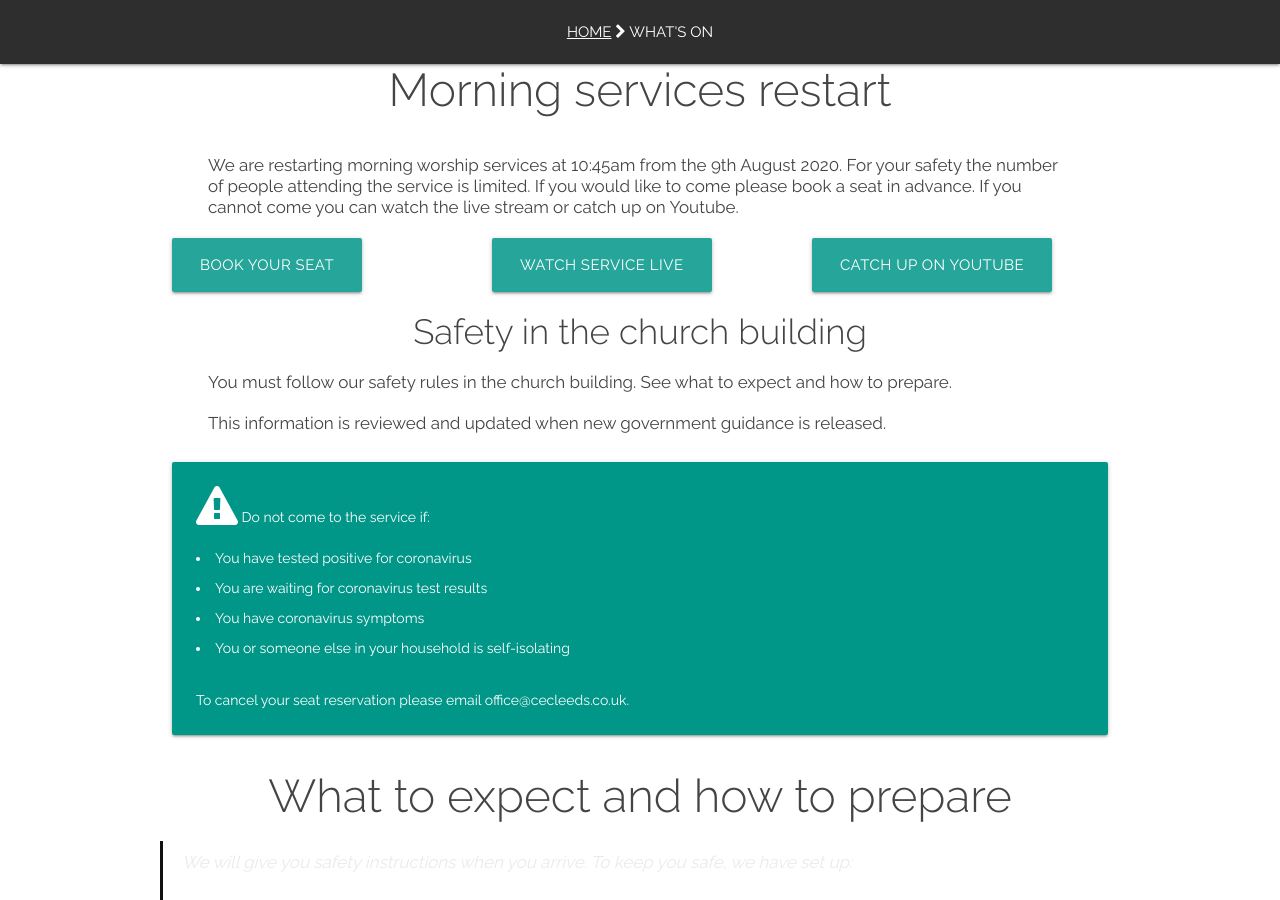
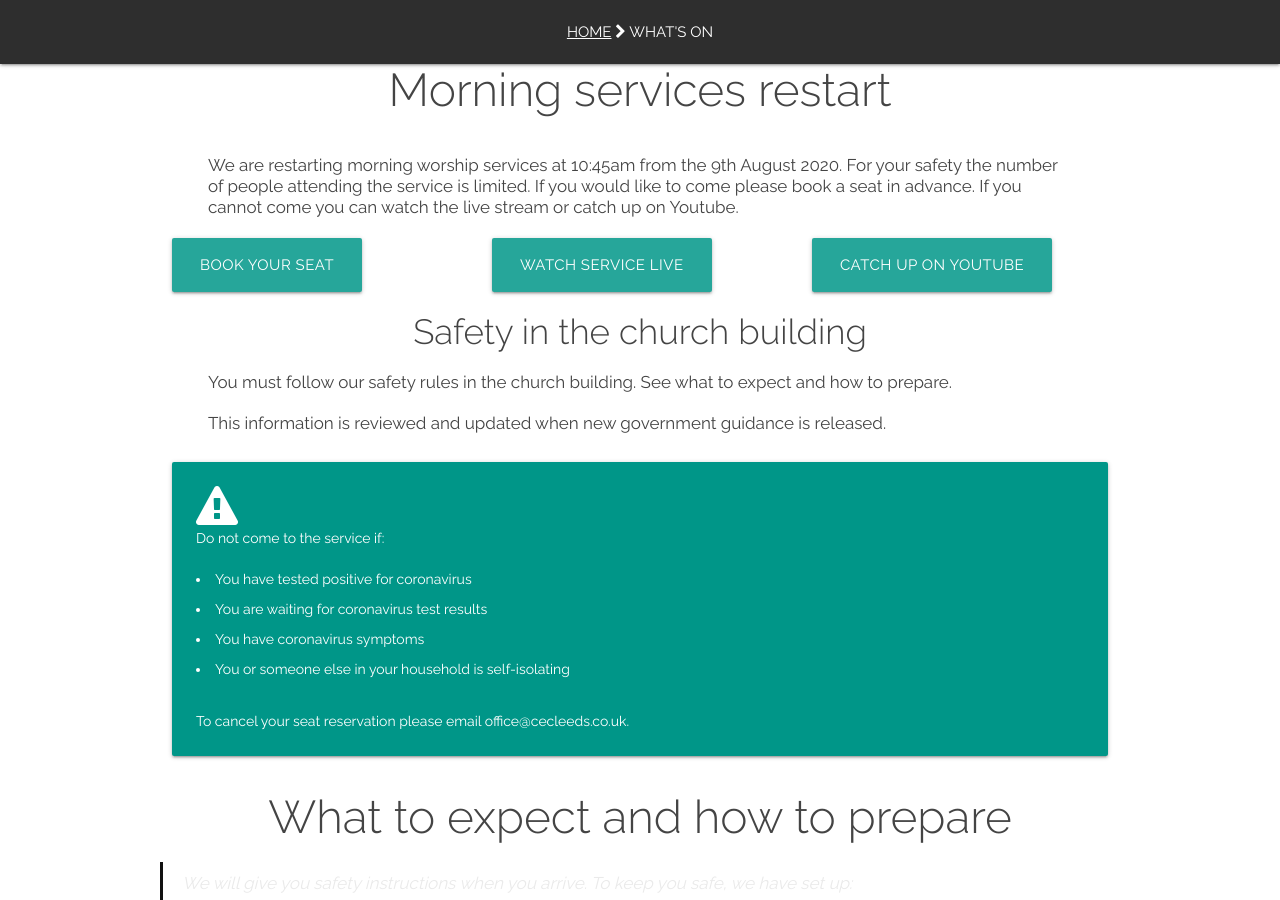
Before and after one commit to woodcock3/citychurch, a Jekyll site: the page built from _posts/2000-01-02-events.md, in a window 1280 px wide and 900 px high. Built offline with Jekyll 4.4.1, drawn with Linux system fonts in a browser that asks for light colours; our own code applies the rules of GitHub Pages for plain Markdown files.

Commit message:
Update 2000-01-02-events.md

```diff
--- a/_posts/2000-01-02-events.md
+++ b/_posts/2000-01-02-events.md
@@ -30,7 +30,9 @@ This information is reviewed and updated when new government guidance is release
   <div class="col s12">
     <div class="card-panel teal">
       <span class="white-text">
-        <i class="fa fa-exclamation-triangle fa-3x" aria-hidden="true"></i> Do not come to the service if:<br>
+        <i class="fa fa-exclamation-triangle fa-3x" aria-hidden="true"></i>
+        <br>
+        Do not come to the service if:<br>
         <br>
           <li> You have tested positive for coronavirus </li>
           <li> You are waiting for coronavirus test results </li>
```
